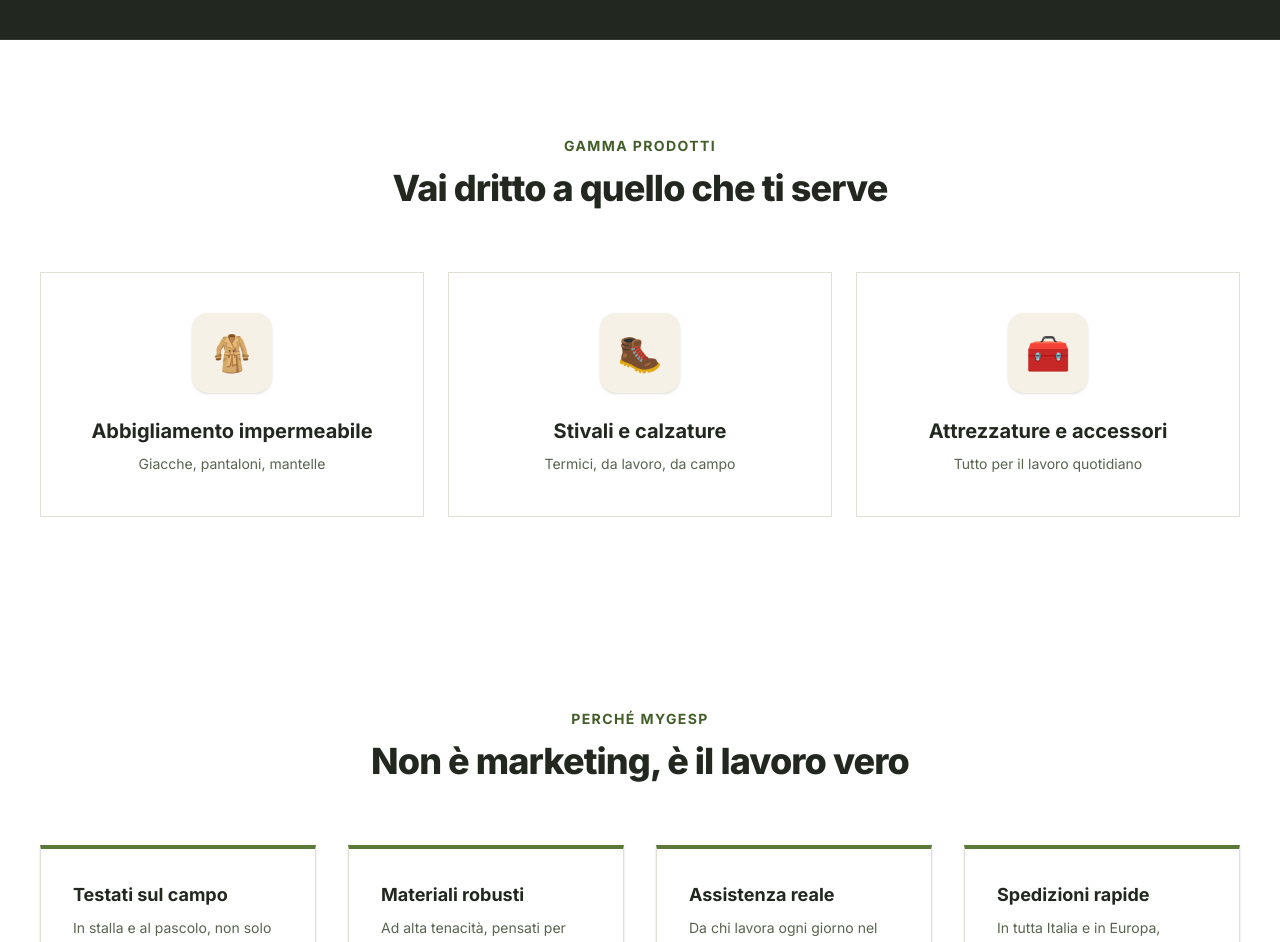
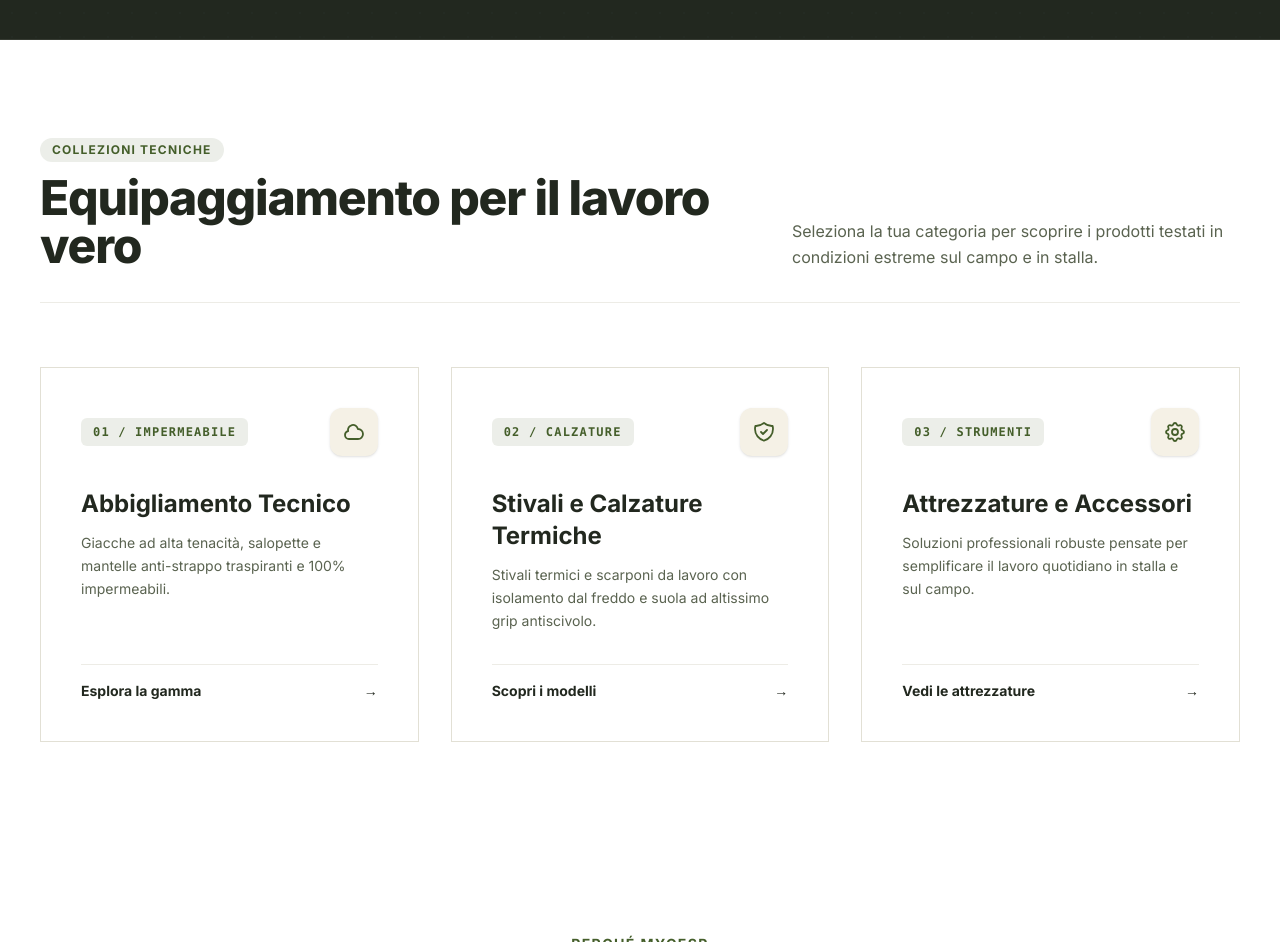
Before and after one commit to Sirio-09/mygesp, a Next.js app in the folder mygesp/: page / in a window 1280 px wide. Shown: the part 880-1822 px from the top of the page. Built offline with nearby package versions, Linux system fonts and the light colour scheme; no server answers; the database is empty.

Commit message:
upgrade homepage

```diff
--- a/mygesp/app/page.tsx
+++ b/mygesp/app/page.tsx
@@ -57,61 +57,125 @@ export default async function Home() {
         </div>
       </section>
 
-      {/* gamma prodotti */}
+      {/* gamma prodotti (NUOVA SEZIONE NUOVA E MODERNA) */}
       <section className="max-w-[1280px] mx-auto px-4 sm:px-6 lg:px-10 py-16 sm:py-24">
-        <div className="text-center max-w-2xl mx-auto mb-12 sm:mb-16">
-          <p className="text-grass-deep text-xs sm:text-sm font-bold uppercase tracking-widest mb-3">
-            Gamma prodotti
-          </p>
-          <h2 className="text-ink font-extrabold text-2xl sm:text-4xl tracking-tight">
-            Vai dritto a quello che ti serve
+        <div className="flex flex-col md:flex-row md:items-end justify-between mb-12 sm:mb-16 gap-6 border-b border-line/60 pb-8">
+          <div>
+            <div className="inline-flex items-center gap-2 px-3 py-1 rounded-full bg-grass-deep/10 text-grass-deep text-xs font-bold uppercase tracking-widest mb-3">
+              <span>Collezioni Tecniche</span>
+            </div>
+            <h2 className="text-ink font-extrabold text-3xl sm:text-4xl lg:text-5xl tracking-tight">
+              Equipaggiamento per il lavoro vero
             </h2>
           </div>
+          <p className="text-ink-soft text-sm sm:text-base max-w-md font-normal leading-relaxed">
+            Seleziona la tua categoria per scoprire i prodotti testati in condizioni estreme sul campo e in stalla.
+          </p>
+        </div>
 
-        <div className="grid grid-cols-1 sm:grid-cols-3 gap-6">
+        <div className="grid grid-cols-1 md:grid-cols-3 gap-6 lg:gap-8">
+          {/* Card 1 - Abbigliamento */}
           <Link
             href="/categoria/abbigliamento"
-            className="group relative bg-white border border-line p-8 sm:p-10 flex flex-col items-center text-center transition-all duration-300 hover:border-grass-deep hover:shadow-xl hover:-translate-y-1"
+            className="group relative bg-white border border-line p-8 sm:p-10 flex flex-col justify-between transition-all duration-300 hover:border-grass-deep hover:shadow-2xl hover:-translate-y-1.5 overflow-hidden"
           >
-            <div className="w-16 h-16 sm:w-20 sm:h-20 rounded-2xl bg-paper-warm flex items-center justify-center mb-6 text-3xl sm:text-4xl group-hover:scale-110 transition-transform duration-300 shadow-sm">
-              🧥
+            {/* Barra superiore colorata in hover */}
+            <div className="absolute top-0 left-0 w-full h-1 bg-grass-deep transform scale-x-0 group-hover:scale-x-100 transition-transform duration-300 origin-left" />
+
+            <div>
+              <div className="flex items-center justify-between mb-8">
+                <span className="font-mono text-xs font-bold tracking-widest text-grass-deep bg-grass-deep/10 px-3 py-1.5 rounded-md">
+                  01 / IMPERMEABILE
+                </span>
+                <div className="w-12 h-12 rounded-xl bg-paper-warm flex items-center justify-center text-grass-deep group-hover:bg-grass-deep group-hover:text-white transition-colors duration-300 shadow-sm">
+                  {/* Icona Giacca / Mantella */}
+                  <svg className="w-6 h-6" fill="none" stroke="currentColor" strokeWidth={1.8} viewBox="0 0 24 24">
+                    <path strokeLinecap="round" strokeLinejoin="round" d="M3 15a4 4 0 004 4h9a5 5 0 10-.1-9.999 5.002 5.002 0 10-9.78 2.096A4.001 4.001 0 003 15z" />
+                  </svg>
                 </div>
-            <h3 className="text-ink font-bold text-lg sm:text-xl mb-2 group-hover:text-grass-deep transition-colors">
-              Abbigliamento impermeabile
+              </div>
+
+              <h3 className="text-ink font-bold text-xl sm:text-2xl mb-3 group-hover:text-grass-deep transition-colors">
+                Abbigliamento Tecnico
               </h3>
-            <p className="text-ink-soft text-sm leading-relaxed">
-              Giacche, pantaloni, mantelle
+              <p className="text-ink-soft text-sm leading-relaxed mb-8">
+                Giacche ad alta tenacità, salopette e mantelle anti-strappo traspiranti e 100% impermeabili.
               </p>
+            </div>
+
+            <div className="flex items-center justify-between text-sm font-bold text-ink group-hover:text-grass-deep transition-colors pt-4 border-t border-line/60">
+              <span>Esplora la gamma</span>
+              <span className="transform group-hover:translate-x-2 transition-transform duration-200">→</span>
+            </div>
           </Link>
 
+          {/* Card 2 - Stivali */}
           <Link
             href="/categoria/stivali"
-            className="group relative bg-white border border-line p-8 sm:p-10 flex flex-col items-center text-center transition-all duration-300 hover:border-grass-deep hover:shadow-xl hover:-translate-y-1"
+            className="group relative bg-white border border-line p-8 sm:p-10 flex flex-col justify-between transition-all duration-300 hover:border-grass-deep hover:shadow-2xl hover:-translate-y-1.5 overflow-hidden"
           >
-            <div className="w-16 h-16 sm:w-20 sm:h-20 rounded-2xl bg-paper-warm flex items-center justify-center mb-6 text-3xl sm:text-4xl group-hover:scale-110 transition-transform duration-300 shadow-sm">
-              🥾
+            <div className="absolute top-0 left-0 w-full h-1 bg-grass-deep transform scale-x-0 group-hover:scale-x-100 transition-transform duration-300 origin-left" />
+
+            <div>
+              <div className="flex items-center justify-between mb-8">
+                <span className="font-mono text-xs font-bold tracking-widest text-grass-deep bg-grass-deep/10 px-3 py-1.5 rounded-md">
+                  02 / CALZATURE
+                </span>
+                <div className="w-12 h-12 rounded-xl bg-paper-warm flex items-center justify-center text-grass-deep group-hover:bg-grass-deep group-hover:text-white transition-colors duration-300 shadow-sm">
+                  {/* Icona Stivale / Protezione */}
+                  <svg className="w-6 h-6" fill="none" stroke="currentColor" strokeWidth={1.8} viewBox="0 0 24 24">
+                    <path strokeLinecap="round" strokeLinejoin="round" d="M9 12l2 2 4-4m5.618-4.016A11.955 11.955 0 0112 2.944a11.955 11.955 0 01-8.618 3.04A12.02 12.02 0 003 9c0 5.591 3.824 10.29 9 11.622 5.176-1.332 9-6.03 9-11.622 0-1.042-.133-2.052-.382-3.016z" />
+                  </svg>
                 </div>
-            <h3 className="text-ink font-bold text-lg sm:text-xl mb-2 group-hover:text-grass-deep transition-colors">
-              Stivali e calzature
+              </div>
+
+              <h3 className="text-ink font-bold text-xl sm:text-2xl mb-3 group-hover:text-grass-deep transition-colors">
+                Stivali e Calzature Termiche
               </h3>
-            <p className="text-ink-soft text-sm leading-relaxed">
-              Termici, da lavoro, da campo
+              <p className="text-ink-soft text-sm leading-relaxed mb-8">
+                Stivali termici e scarponi da lavoro con isolamento dal freddo e suola ad altissimo grip antiscivolo.
               </p>
+            </div>
+
+            <div className="flex items-center justify-between text-sm font-bold text-ink group-hover:text-grass-deep transition-colors pt-4 border-t border-line/60">
+              <span>Scopri i modelli</span>
+              <span className="transform group-hover:translate-x-2 transition-transform duration-200">→</span>
+            </div>
           </Link>
 
+          {/* Card 3 - Attrezzature */}
           <Link
             href="/categoria/attrezzature"
-            className="group relative bg-white border border-line p-8 sm:p-10 flex flex-col items-center text-center transition-all duration-300 hover:border-grass-deep hover:shadow-xl hover:-translate-y-1"
+            className="group relative bg-white border border-line p-8 sm:p-10 flex flex-col justify-between transition-all duration-300 hover:border-grass-deep hover:shadow-2xl hover:-translate-y-1.5 overflow-hidden"
           >
-            <div className="w-16 h-16 sm:w-20 sm:h-20 rounded-2xl bg-paper-warm flex items-center justify-center mb-6 text-3xl sm:text-4xl group-hover:scale-110 transition-transform duration-300 shadow-sm">
-              🧰
+            <div className="absolute top-0 left-0 w-full h-1 bg-grass-deep transform scale-x-0 group-hover:scale-x-100 transition-transform duration-300 origin-left" />
+
+            <div>
+              <div className="flex items-center justify-between mb-8">
+                <span className="font-mono text-xs font-bold tracking-widest text-grass-deep bg-grass-deep/10 px-3 py-1.5 rounded-md">
+                  03 / STRUMENTI
+                </span>
+                <div className="w-12 h-12 rounded-xl bg-paper-warm flex items-center justify-center text-grass-deep group-hover:bg-grass-deep group-hover:text-white transition-colors duration-300 shadow-sm">
+                  {/* Icona Attrezzatura / Utensili */}
+                  <svg className="w-6 h-6" fill="none" stroke="currentColor" strokeWidth={1.8} viewBox="0 0 24 24">
+                    <path strokeLinecap="round" strokeLinejoin="round" d="M10.325 4.317c.426-1.756 2.924-1.756 3.35 0a1.724 1.724 0 002.573 1.066c1.543-.94 3.31.826 2.37 2.37a1.724 1.724 0 001.065 2.572c1.756.426 1.756 2.924 0 3.35a1.724 1.724 0 00-1.066 2.573c.94 1.543-.826 3.31-2.37 2.37a1.724 1.724 0 00-2.572 1.065c-.426 1.756-2.924 1.756-3.35 0a1.724 1.724 0 00-2.573-1.066c-1.543.94-3.31-.826-2.37-2.37a1.724 1.724 0 00-1.065-2.572c-1.756-.426-1.756-2.924 0-3.35a1.724 1.724 0 001.066-2.573c-.94-1.543.826-3.31 2.37-2.37.996.608 2.296.07 2.572-1.065z" />
+                    <path strokeLinecap="round" strokeLinejoin="round" d="M15 12a3 3 0 11-6 0 3 3 0 016 0z" />
+                  </svg>
                 </div>
-            <h3 className="text-ink font-bold text-lg sm:text-xl mb-2 group-hover:text-grass-deep transition-colors">
-              Attrezzature e accessori
+              </div>
+
+              <h3 className="text-ink font-bold text-xl sm:text-2xl mb-3 group-hover:text-grass-deep transition-colors">
+                Attrezzature e Accessori
               </h3>
-            <p className="text-ink-soft text-sm leading-relaxed">
-              Tutto per il lavoro quotidiano
+              <p className="text-ink-soft text-sm leading-relaxed mb-8">
+                Soluzioni professionali robuste pensate per semplificare il lavoro quotidiano in stalla e sul campo.
               </p>
+            </div>
+
+            <div className="flex items-center justify-between text-sm font-bold text-ink group-hover:text-grass-deep transition-colors pt-4 border-t border-line/60">
+              <span>Vedi le attrezzature</span>
+              <span className="transform group-hover:translate-x-2 transition-transform duration-200">→</span>
+            </div>
           </Link>
         </div>
       </section>
```
Lines whose indentation alone changed are shown as unchanged.
